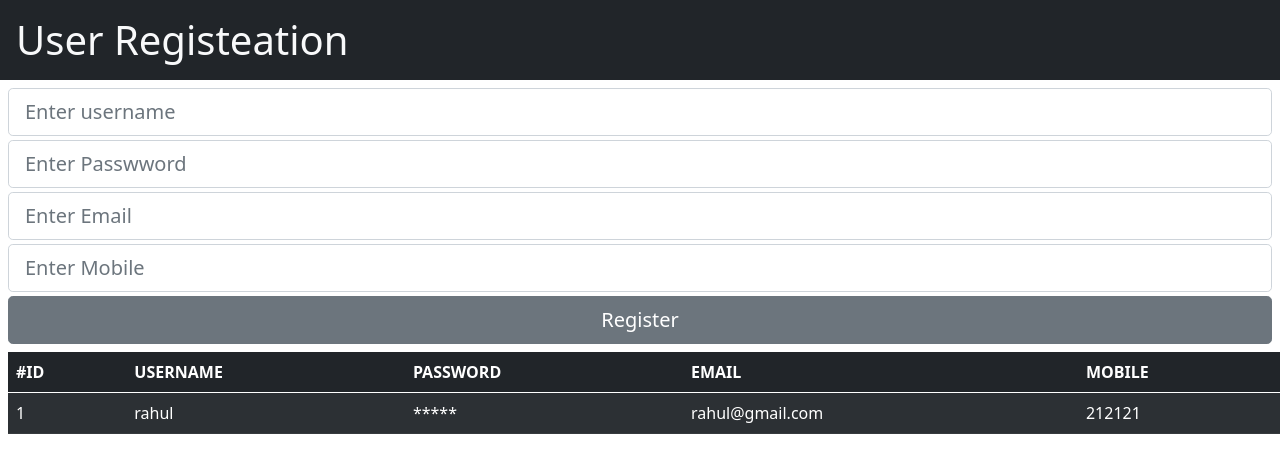
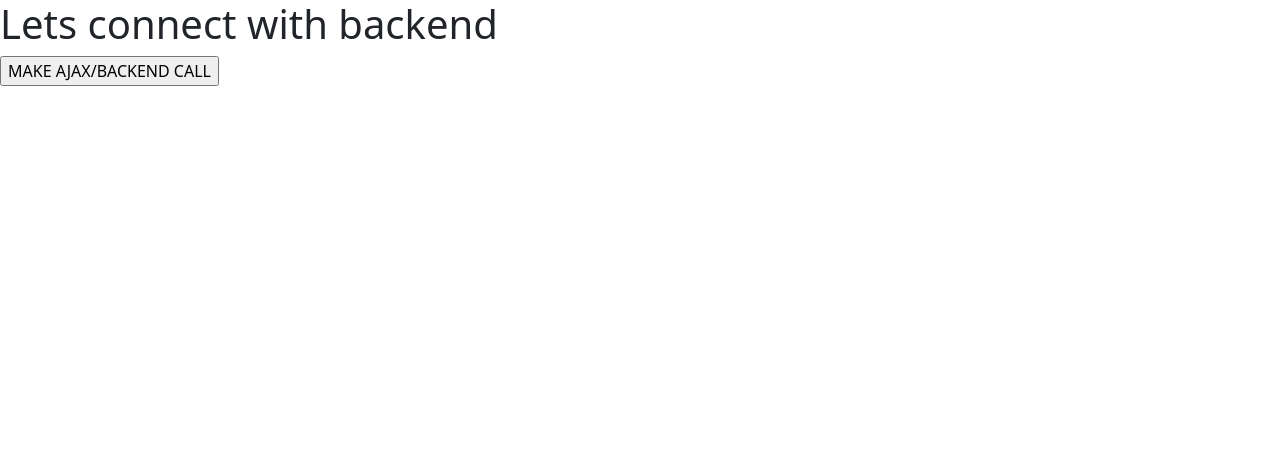
Before and after one commit to abhi0707-coder/my-react-app1, a React (Create React App) app: page / in a window 1280 px wide. Shown: the top 472 px of the page. Built offline with nearby package versions, Linux system fonts and the light colour scheme.

Commit message:
axios ajax call api call backend

```diff
--- a/src/App.js
+++ b/src/App.js
@@ -1,130 +1,29 @@
-import logo from "./logo.svg";
-import "./App.css";
-import { useState } from "react";
+import logo from './logo.svg'
+import './App.css'
+import { useState } from 'react'
+import axios from 'axios'
 
 export default function App() {
   return (
     <div>
       <MyRegisterComponent />
     </div>
-  );
+  )
 }
-
 function MyRegisterComponent() {
-  let [userList, setUserList] = useState([
-    { id: 1, name: "rahul", email: "rahul@gmail.com", mobile: "212121" },
-  ]);
-
-  const [username, setUsername] = useState("");
-  const [password, setPassword] = useState("");
-  const [email, setEmail] = useState("");
-  const [mobile, setMobile] = useState("");
-
-  const usernameChangeHandler = (e) => setUsername(e.target.value);
-  const passwordChangeHandler = (e) => setPassword(e.target.value);
-  const emailChangeHandler = (e) => setEmail(e.target.value);
-  const mobileChangeHandler = (e) => setMobile(e.target.value);
-
-  const addNewUser = () => {
-    const newuser = {
-      id: userList.length + 1,
-      name: username,
-      password: password,
-      email: email,
-      mobile: mobile,
-    };
-
-    const newUserList = [newuser, ...userList];
-    setUserList(newUserList);
-
-    // After Success
-    setUsername("");
-    setPassword("");
-    setEmail("");
-    setMobile("");
-  };
-
+  const makeAjaxBackendApiCall = async () => {
+    const url = 'https://jsonplaceholder.typicode.com/users'
+    const result = await axios.get(url)
+    console.log(result.data)
+  }
   return (
     <div>
-      <h1 className="bg-dark text-light p-3 ">User Registeation </h1>
-
-      {/** FORM COMPONENT */}
-      <form className="m-2">
-        <div>
-          <input
-            type="text"
-            className="form-control form-control-lg mb-1"
-            placeholder="Enter username"
-            value={username}
-            onChange={usernameChangeHandler}
-          />
-        </div>
-
-        <div>
-          <input
-            type="password"
-            className="form-control form-control-lg mb-1"
-            placeholder="Enter Passwword"
-            value={password}
-            onChange={passwordChangeHandler}
-          />
-        </div>
-
-        <div>
-          <input
-            type="email"
-            className="form-control form-control-lg mb-1"
-            placeholder="Enter Email"
-            value={email}
-            onChange={emailChangeHandler}
-          />
-        </div>
-
-        <div>
-          <input
-            type="mobile"
-            className="form-control form-control-lg mb-1"
-            placeholder="Enter Mobile"
-            value={mobile}
-            onChange={mobileChangeHandler}
-          />
-        </div>
-
-        <div>
-          <input
-            type="button"
-            value="Register"
-            onClick={addNewUser}
-            className="btn btn-lg btn-secondary w-100"
-          />
-        </div>
-      </form>
-
-      {/** List BOX HERE */}
-      <table className="table table-dark table-striped m-2">
-        <thead>
-          <tr>
-            <th scope="col">#ID</th>
-            <th scope="col">USERNAME</th>
-            <th scope="col">PASSWORD</th>
-            <th scope="col">EMAIL</th>
-            <th scope="col">MOBILE</th>
-          </tr>
-        </thead>
-        <tbody>
-          {userList.map((item) => {
-            return (
-              <tr>
-                <td>{item.id}</td>
-                <td>{item.name}</td>
-                <td>*****</td>
-                <td>{item.email}</td>
-                <td>{item.mobile}</td>
-              </tr>
-            );
-          })}
-        </tbody>
-      </table>
+      <h1>Lets connect with backend</h1>
+      <input
+        type="button"
+        value="MAKE AJAX/BACKEND CALL"
+        onClick={makeAjaxBackendApiCall}
+      />
     </div>
-  );
+  )
 }
```
